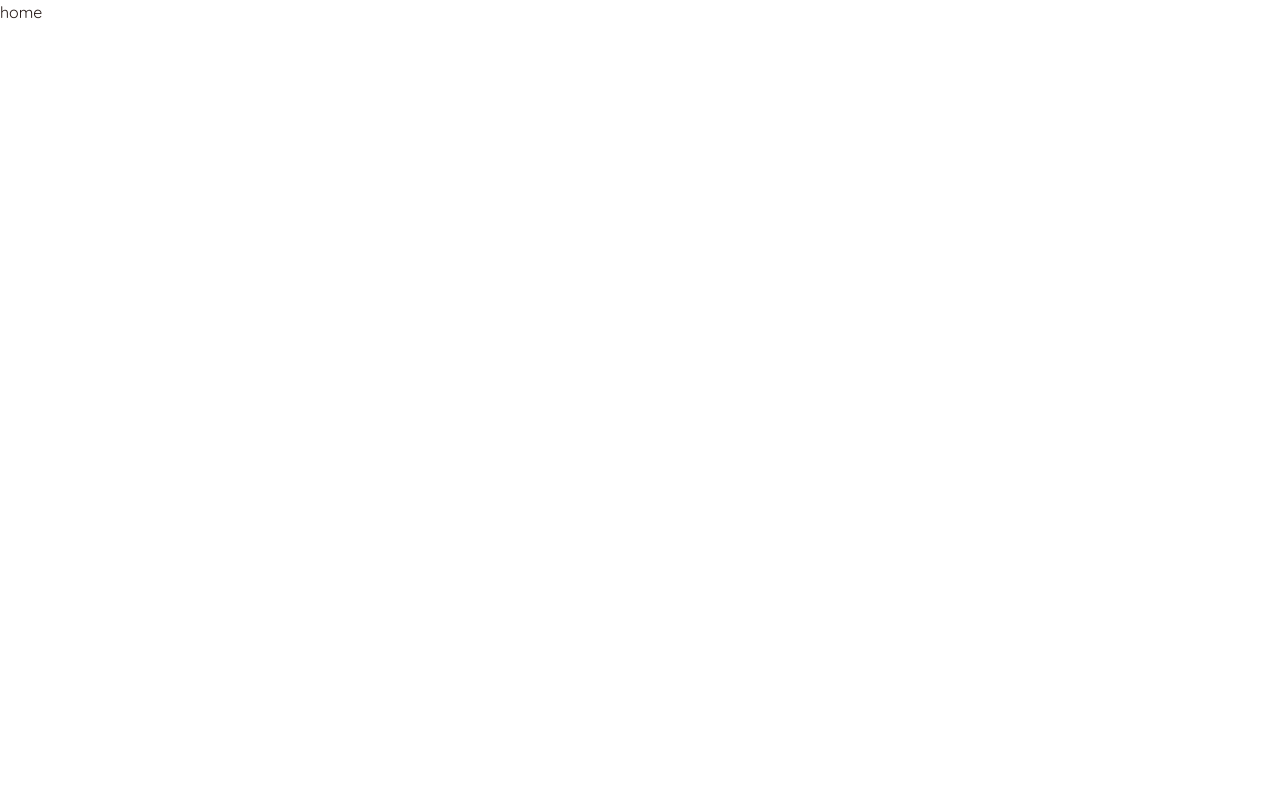
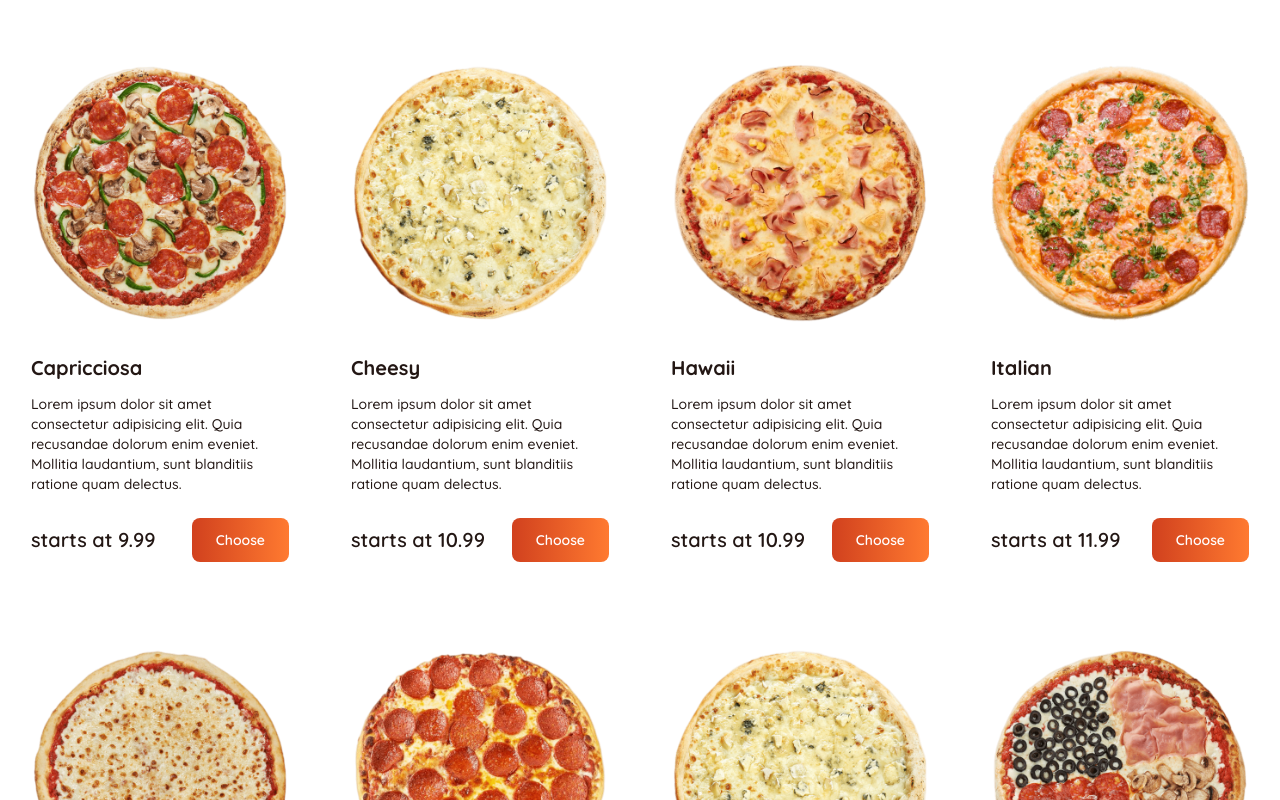
Before and after one commit to mammimia/pizzashop, a Next.js app: page / in a window 1280 px wide. Shown: the top 800 px of the page. Built offline with nearby package versions, Linux system fonts and the light colour scheme.

Commit message:
📦 chore(Pizza.js): add Pizza component to display pizza details and prices 📦 chore(page.js): import and use Pizza component to display a grid of pizzas on the home page

```diff
--- /dev/null
+++ b/src/app/components/Pizza.js
@@ -0,0 +1,43 @@
+'use client';
+import Image from 'next/image';
+import React, { useState } from 'react';
+
+const Pizza = ({ pizza }) => {
+  return (
+    <div className="group py-2 px-4 xl:py-4 rounded-xl">
+      <Image
+        className="lg:group-hover:translate-y-3 transition-all duration-300 mb-8 cursor-pointer"
+        width={270}
+        height={270}
+        src={pizza.image}
+        alt=""
+        priority={1}
+      />
+
+      <div>
+        <div className="text-xl font-bold mb-3 capitalize cursor-pointer">
+          {pizza.name}
+        </div>
+      </div>
+
+      <div className="text-sm font-medium min-h-[60px] mb-6">
+        {pizza.description}
+      </div>
+
+      <div className="mb-6 flex items-center justify-between">
+        <div className="hidden lg:flex text-xl font-semibold">
+          starts at {pizza.priceSm}
+        </div>
+        <button className="hidden lg:flex gradient text-white rounded-lg btn-sm font-semibold text-sm">
+          Choose
+        </button>
+
+        <button className="btn btn-sm gradient text-sm lg:hidden px-3">
+          starts at {pizza.priceSm}
+        </button>
+      </div>
+    </div>
+  );
+};
+
+export default Pizza;
--- a/src/app/page.js
+++ b/src/app/page.js
@@ -1,3 +1,16 @@
+import Pizza from './components/Pizza';
+import { pizzas } from './pizzas';
+
 export default function Home() {
-  return <section>home</section>;
+  return (
+    <section>
+      <div className="container mx-auto">
+        <div className="grid grid-cols-2 gap-[15px] md:grid-cols-3 xl:grid-cols-4 xl:gap-[30px] py-12">
+          {pizzas.map((pizza) => {
+            return <Pizza key={pizza.id} pizza={pizza} />;
+          })}
+        </div>
+      </div>
+    </section>
+  );
 }
```
